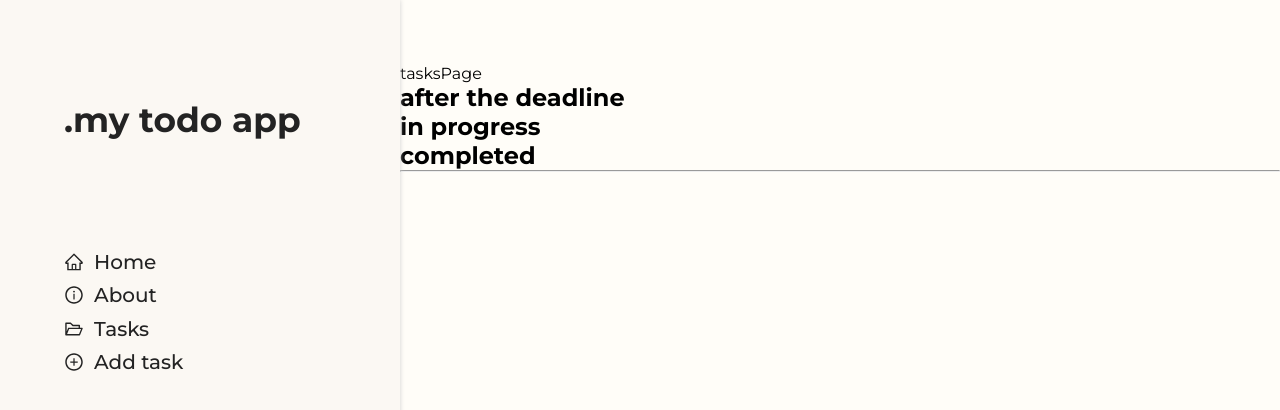
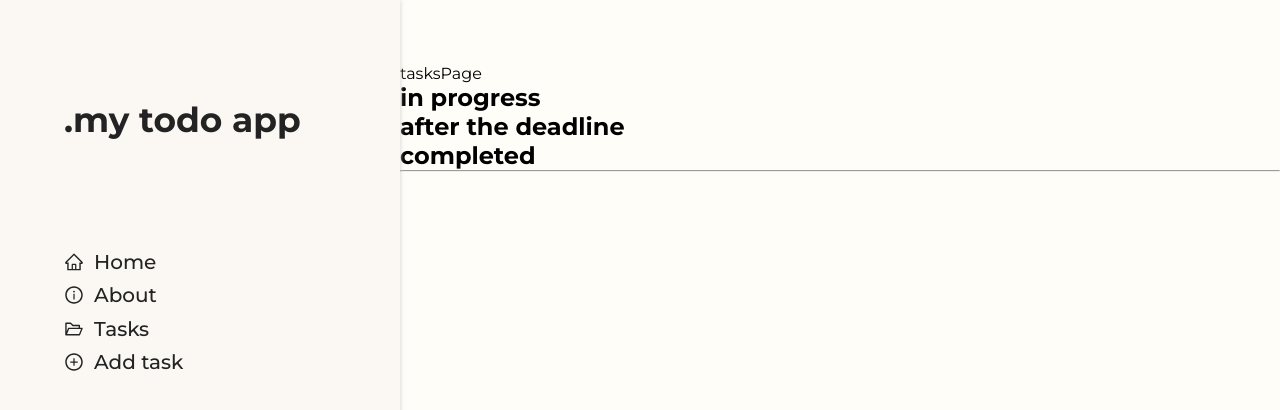
Before and after one commit to dkveil/my-todo-app-with-ts, a React (Create React App) app: page /tasks in a window 1280 px wide. Shown: the top 410 px of the page. Built offline with nearby package versions, Linux system fonts and the light colour scheme.

Commit message:
sorting tasks

```diff
--- /dev/null
+++ b/src/components/TaskCart/TaskCart.styles.ts
@@ -0,0 +1,6 @@
+import styled from "styled-components";
+
+export const Wrapper = styled.div`
+    background-color: cyan;
+    height: 120px;
+`
--- /dev/null
+++ b/src/components/TaskCart/index.tsx
@@ -0,0 +1,15 @@
+import React from "react";
+import * as Cart from './TaskCart.styles'
+
+type TaskCartProps = {
+    title: string;
+}
+const TaskCart = ({title}: TaskCartProps) => {
+    return (
+        <Cart.Wrapper>
+            {title}
+        </Cart.Wrapper>
+    )
+}
+
+export default TaskCart
--- a/src/pages/TasksPage.tsx
+++ b/src/pages/TasksPage.tsx
@@ -1,22 +1,51 @@
 import { useTasksContext } from "../context/TasksContext";
+import TaskCart from '../components/TaskCart'
 
 const TasksPage = () => {
 
-    const { tasks} = useTasksContext();
+    const Now = new Date()
 
-    const handleClick = () => {
-        console.log(tasks)
-    }
+    const { tasks } = useTasksContext();
+
+    const completedTasks = tasks.filter(item => item.completed)
+    const inProgressTasks = tasks.filter(item => {
+        if(!item.completed && !item.deadline){
+            return item
+        }
+        if(!item.completed && item.deadline){
+            return new Date(item.deadline).getTime() > Now.getTime();
+        }
+    })
+    const afterDeadlineTasks =  tasks.filter(item => {
+        if(!item.completed && item.deadline){
+            return new Date(item.deadline).getTime() < Now.getTime()
+        }
+    })
 
     return (
         <>
-            <h2>after the deadline</h2>
-            <h2 onClick={handleClick}>in progress</h2>
+            <div>
+
+            </div>
+            <div>
+                <h2>in progress</h2>
+                {inProgressTasks.map(item => (
+                    <TaskCart
+                        title={item.title}
+                    />
+                ))}
+            </div>
+            <div>
+                <h2>after the deadline</h2>
+                {afterDeadlineTasks.map(item => (
+                    <TaskCart
+                        title={item.title}
+                    />
+                ))}
+            </div>
+
             <h2>completed</h2>
             <hr/>
-            {tasks.map(item => (
-                <div>{item.title}</div>
-            ))}
         </>
     );
 }
```
